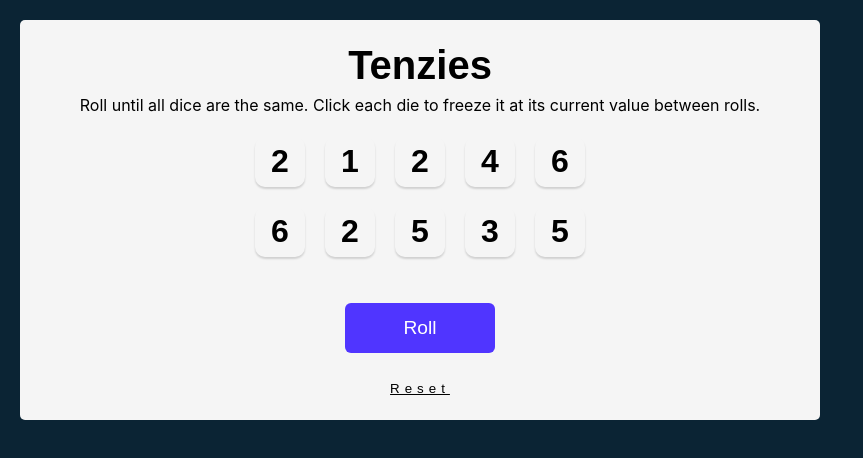
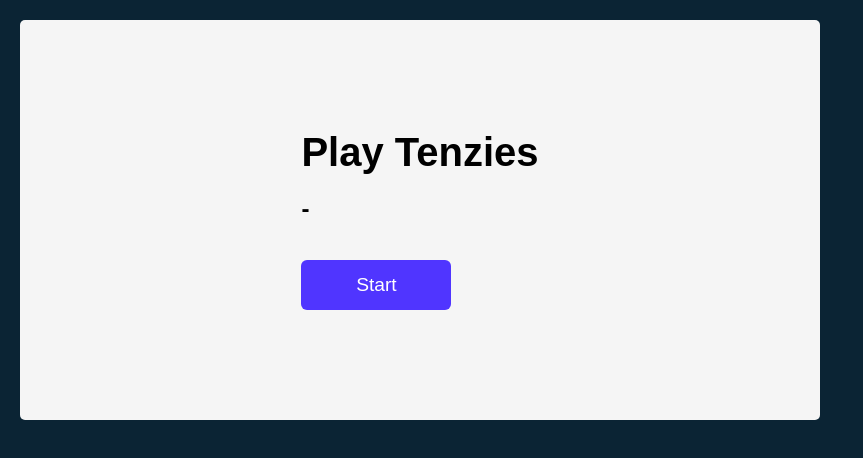
Before and after one commit to nonsoandre/Tenzie_React_Bob_Ziroll, a React (Create React App) app: page / in a window 1280 px wide. Shown: the top 458 px of the page, without its empty margins (0-863 px from the left). Built offline with nearby package versions, Linux system fonts and the light colour scheme.

Commit message:
Update App.js
 - added a newGame status to have 3 state of the game -
 1.) when the game is fresh
 2.) when game is in game
 3.) when the game is finished and won

Had to do different ternary statements to determine the different states of the game and render when each of them is true.

```diff
--- a/src/App.js
+++ b/src/App.js
@@ -3,6 +3,7 @@ import './App.css';
 import Die from './Die';
 import {nanoid} from "nanoid";
 import Confetti from 'react-confetti';
+import Timer from "./Timer";
 
 // Extra Credt Features to Add
 // 1. Put Real dots on the dice
@@ -24,7 +25,9 @@ function App() {
   //react state to track dices
   const [dice, setDices] = useState(allNewDice());
   const [tenzies, setTenzies] = useState(false);
-  const [count, setCount] = useState(0)
+  const [count, setCount] = useState(0);
+  const [newGame, setNewGame] = useState(true);
+  const [timeCount, settimeCount] = useState(Math.floor(new Date().getTime() / (1000 * 60 * 60 * 24) / (1000 * 60 * 60)))
 
   useEffect(()=>{
     // check to see if all die is held
@@ -35,9 +38,9 @@ function App() {
 
     if(allHeld && allSameValue === true){
       setTenzies(true);
-      console.log(`You won!!`)
+      // console.log(`You won!!`)
     }
-    console.log(`dice state changed ${allHeld}`);
+    // console.log(`dice state changed ${allHeld}`);
   }, [dice]);
 
   function generateDie(){
@@ -111,8 +114,18 @@ function App() {
 
       if (tenzies){
         setDices(allNewDice());
-        setTenzies(false)
-        setCount(- 1)
+        setTenzies(false);
+        setCount(- 1);
+        const mostRecentDate = new Date().getTime();
+        settimeCount(Math.floor(mostRecentDate / (1000 * 60 * 60 * 24) / (1000 * 60 * 60)));
+
+        // setTimeout(() => {
+
+        // const millis = Date.now() - start;
+
+        //   console.log(`seconds elapsed = ${Math.floor(millis / 1000)}`);
+        //   // expected output: seconds elapsed = 2
+        // }, 2000);
       }else{
         setDices((oldDices)=>{
             return oldDices.map((die)=>{
@@ -123,6 +136,8 @@ function App() {
               return newDie
             });
           });
+
+
       }
       setCount((Oldcount) => Oldcount+ 1);
     }
@@ -132,14 +147,67 @@ function App() {
       setTenzies(false);
       setCount(0);
     }
+
+    function startGame(){
+      setDices(allNewDice());
+      setNewGame(false);
+    }
+
+
+    if(tenzies && newGame){
+      console.log("Finished Game Display");
+    } else if (!tenzies && !newGame){
+      console.log("In Game Display")
+    }else {
+      console.log("Fresh Game Display")
+    }
+
     console.log(count);
+    console.log("tenzies: " + tenzies);
+    console.log("NewGame: " + newGame);
+
+    if (newGame){
+
+    }else{
+      console.log("fronPage")
+    }
 
     return (
       <main>
+        {
+         newGame ?
+            <div className='row'>
+              <h1 className="title">Play Tenzies</h1>
+              <h2>-</h2>
+              <br></br>
+              <button
+                    className="roll-dice"
+                    onClick={startGame}
+                >
+                  Start
+              </button>
+            </div>
+            :
+
+            tenzies ?
+            <div className='row'>
               {tenzies && <Confetti />}
-          <h1 className="title">Tenzies</h1>
-          <p className="instructions">Roll until all dice are the same.
-          Click each die to freeze it at its current value between rolls.</p>
+              <h1 className="title">Congratulations!</h1>
+              <h2>You have won</h2>
+              <br></br>
+              <button
+                    className="roll-dice"
+                    onClick={rollDice}
+                >
+                  New Game
+                </button>
+            </div>
+          :
+            <div className='row'>
+              <Timer />
+              {/* <h1 className="title in-game-title">Tenzies</h1> */}
+              {/* <p className="instructions">Roll until all dice are the same.
+              Click each die to freeze it at its current value between rolls.</p> */}
               { tenzies && <p><b>Total Rolls: {count}</b></p>}
               <div className="dice-container">
                   {diceElements}
@@ -156,6 +224,10 @@ function App() {
                 >
                   Reset
               </button>
+
+            </div>
+
+        }
       </main>
   );
 }
```
Lines whose indentation alone changed are shown as unchanged.
